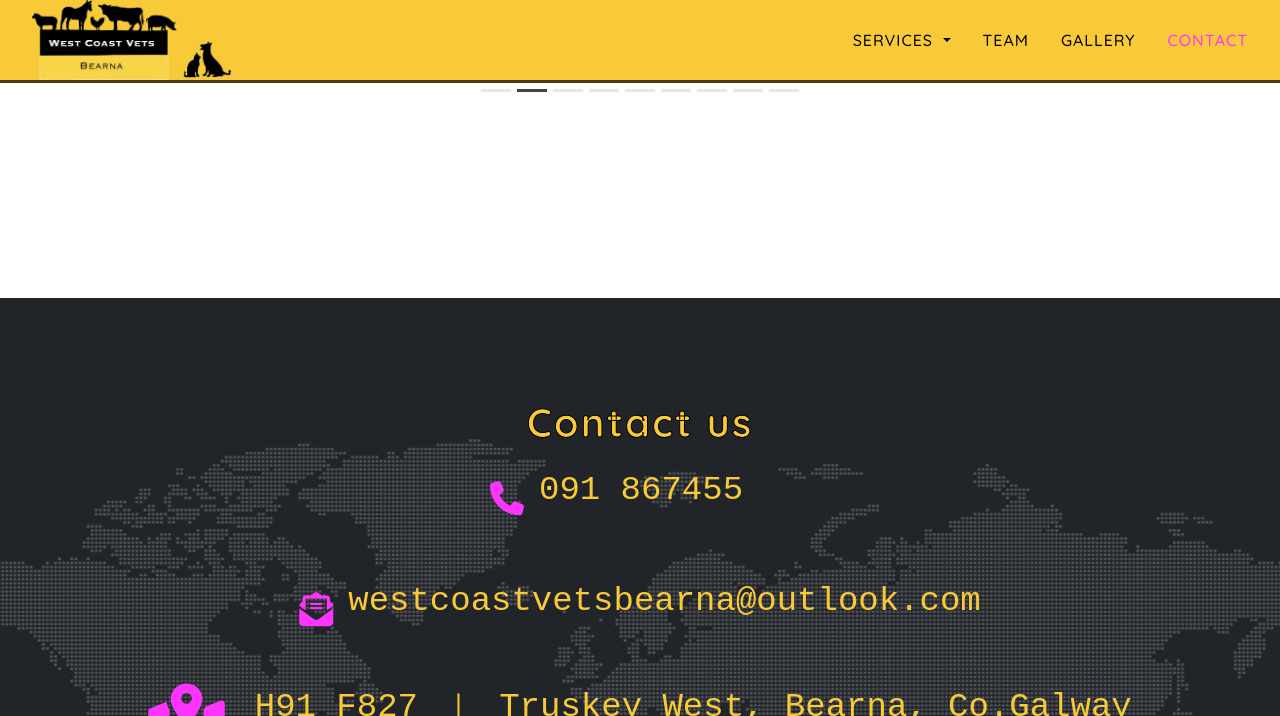
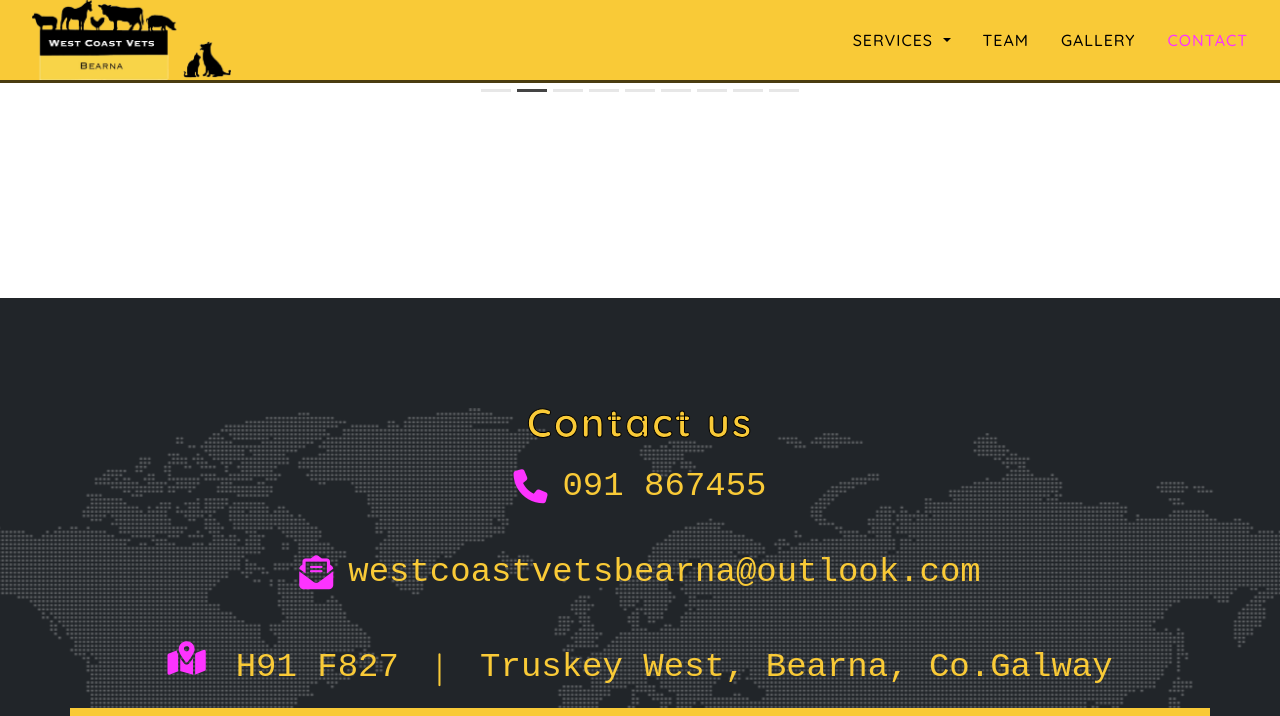
Before and after one commit to EigerEx/westcoastvets, a Jekyll site: the page built from index.md, in a window 1280 px wide and 1400 px high, scrolled down 4070 px. Shown: the top 716 px of the window. Built offline with Jekyll 4.4.1, drawn with Linux system fonts in a browser that asks for light colours; nearby versions of some CDN libraries; some web fonts are replaced; grey boxes are pictures that could not be loaded.

Commit message:
vertical align contact icons:

```diff
--- a/_data/sitetext.yml
+++ b/_data/sitetext.yml
@@ -323,7 +323,7 @@
     address-eircode: H91 F827
     address-text: Truskey West, Bearna, Co.Galway
     address-map-hyperlink: "https://maps.app.goo.gl/58gHYoNKrzfCTGPG6"
-    address-icon: fas fa-solid fa-2xl fa-map-location-dot
+    address-icon: fas fa-solid fa-map-location-dot
     table-name: Opening hours
     timetable:
       - day: Monday to Friday
--- a/_includes/contact.html
+++ b/_includes/contact.html
@@ -11,7 +11,7 @@
         <row class="row justify-content-center d-inline-flex">
           <a class="contact-phone d-flex" href="tel:{{ phone.number-tel-link }}" >
             <i class="{{ phone.icon }} contact-phone-icon "></i>
-            <p class="contact-phone-text {% if phone.number-tel-link %} contact-phone-linked {% endif %}">{{ phone.number }}</p>
+            <div class="contact-phone-text {% if phone.number-tel-link %} contact-phone-linked {% endif %}">{{ phone.number }}</div>
           </a>
         </row>
         {% endfor %}
@@ -20,7 +20,7 @@
         <row class="row justify-content-center">
           <a class="contact-email d-flex">
             <i class="{{ site.data.sitetext[site.locale].contact.email-icon }} contact-email-icon"></i>
-            <p class="contact-email-text copy-to-clipboard user-select-all">{{ site.data.sitetext[site.locale].contact.email }}</p>
+            <div class="contact-email-text copy-to-clipboard user-select-all">{{ site.data.sitetext[site.locale].contact.email }}</div>
           </a>
         </row>
 
--- a/_includes/header.html
+++ b/_includes/header.html
@@ -34,11 +34,11 @@
             </a>
           {% endfor %}
 
-                  <!-- phone numbers -->
+          <!-- phone numbers -->
         {% for phone in site.data.sitetext[site.locale].contact.phones %}
-        <row class="row justify-content-center d-inline-flex">
+        <row class="row justify-content-center">
           <a class="contact-phone d-flex" href="tel:{{ phone.number-tel-link }}" >
-            <i class="{{ phone.icon }} contact-phone-icon justify-content-center"></i>
+            <i class="{{ phone.icon }} contact-phone-icon"></i>
             <div class="contact-phone-text {% if phone.number-tel-link %} contact-phone-linked {% endif %}">{{ phone.number }}</div>
           </a>
         </row>
--- a/_sass/layout/_contact.scss
+++ b/_sass/layout/_contact.scss
@@ -11,6 +11,7 @@
     margin-bottom: 15px;
     font-family: monospace;
     width: 300px;
+    justify-content: center;
     align-items: center;
     .contact-phone-icon{
       float: left;
@@ -34,6 +35,7 @@
     margin-top: 20px;
     margin-bottom: 35px;
     font-family: monospace;
+    justify-content: center;
     align-items: center;
     .contact-email-icon{
       padding-right: 15px;
@@ -47,9 +49,13 @@
     margin-top: 0;
     margin-bottom: 15px;
     color: $yellow;
+    justify-content: center;
+    align-items: center;
     .contact-url-link{
       color: inherit;
       white-space: nowrap;
+      justify-content: center;
+      align-items: center;
       &:focus,
       &:active,
       &:hover{
@@ -63,7 +69,6 @@
       .contact-address-icon{
         padding-right: 30px;
         color:  $energy;
-        line-height: normal;
       }
     }
   }
```
